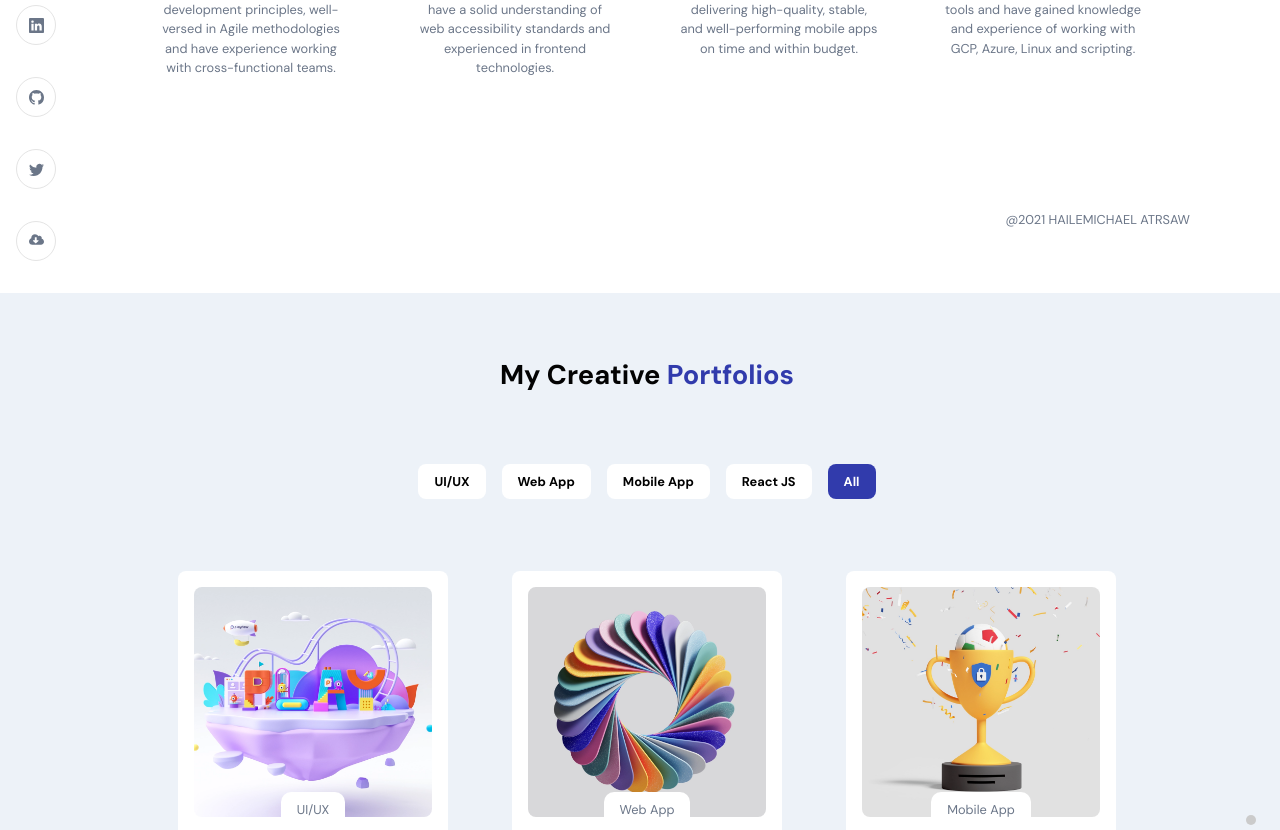
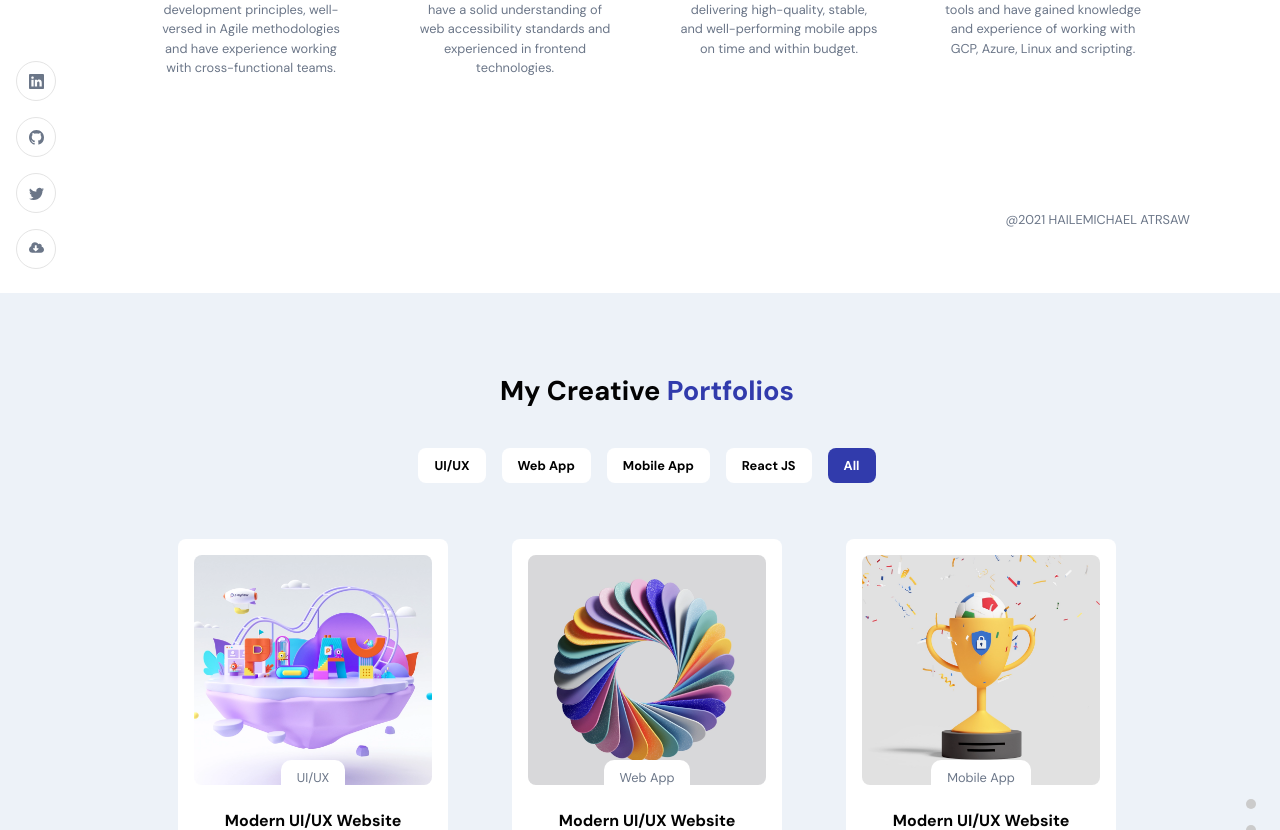
Before and after one commit to hailatGH/hailemichael_atrsaw, a React (Vite) app: page / in a window 1280 px wide. Shown: the part 1307-2137 px from the top of the page. Built offline with nearby package versions, Linux system fonts and the light colour scheme; a web font is replaced by a local one.

Commit message:
tooltip for cv download working fine only on home page

```diff
--- a/src/App.scss
+++ b/src/App.scss
@@ -113,12 +113,12 @@
 
     padding: 1rem;
 
-    div {
+    div{
       width: 40px;
       height: 40px;
       border-radius: 50%;
       background-color: var(--white-color);
-      margin: 1rem 0;
+      margin: 0.5rem 0;
       border: 1px solid var(--lightGray-color);
 
       display: flex;
@@ -143,6 +143,8 @@
         }
       }
 
+
+
       @media screen and (min-width: 2000px) {
         width: 70px;
         height: 70px;
@@ -156,9 +158,6 @@
       }
     }
 
-    div.resumeDownload {
-
-    }
   }
 
   .app__navigation {
@@ -199,3 +198,21 @@
       padding: 2rem;
     }
   }
+
+  .tooltip {
+    max-width: 300px !important;
+    background-color: var(--white-color) !important;
+    box-shadow: 0 0 25px rgba(0, 0, 0, 0.1) !important;
+    border-radius: 5px !important;
+    padding: 0.7rem !important;
+    color: var(--gray-color) !important;
+    text-align: center !important;
+    line-height: 1.5 !important;
+    opacity: 1 !important;
+
+    @media screen and (min-width: 2000px) {
+      font-size: 1.75rem !important;
+      max-width: 500px !important;
+      line-height: 2 !important;
+    }
+  }
--- a/src/components/SocialMedia.jsx
+++ b/src/components/SocialMedia.jsx
@@ -1,10 +1,15 @@
 import React from "react";
-import { BsTwitter, BsInstagram, BsLinkedin, BsGithub } from "react-icons/bs";
-import { FaFacebookF, FaCloudDownloadAlt } from "react-icons/fa";
+import { BsTwitter, BsLinkedin, BsGithub } from "react-icons/bs";
+import { FaCloudDownloadAlt } from "react-icons/fa";
+import { Tooltip as ReactTooltip } from "react-tooltip";
+import "react-tooltip/dist/react-tooltip.css";
 
 import { files } from "../constants";
 
+const toolTipStyle = {};
+
 const SocialMedia = () => (
+  <>
     <div className="app__social">
       <div
         onClick={() =>
@@ -31,12 +36,19 @@ const SocialMedia = () => (
       >
         <BsTwitter />
       </div>
-    <div className="app__social-cv">
+
+      <div id="cvDownload" data-tooltip-content="Download Resume!">
         <a href={files.cv} download>
           <FaCloudDownloadAlt />
         </a>
       </div>
     </div>
+    <ReactTooltip
+      anchorId="cvDownload"
+      style={toolTipStyle}
+      className="tooltip"
+    />
+  </>
 );
 
 export default SocialMedia;
--- a/src/container/Skills/Skills.jsx
+++ b/src/container/Skills/Skills.jsx
@@ -194,7 +194,7 @@ const Skills = () => {
                       anchorId={work.name}
                       effect="solid"
                       arrowColor="#fff"
-                      className="skills-tooltip"
+                      className="tooltip"
                     />
                   </>
                 ))}
--- a/src/container/Skills/Skills.scss
+++ b/src/container/Skills/Skills.scss
@@ -2,6 +2,7 @@
     flex: 1;
     width: 100%;
     flex-direction: column;
+    margin-top: 1rem;
   }
 
   .app__skills-container {
@@ -137,21 +138,3 @@
       margin-right: 1rem;
     }
   }
-
-  .skills-tooltip {
-    max-width: 300px !important;
-    background-color: var(--white-color) !important;
-    box-shadow: 0 0 25px rgba(0, 0, 0, 0.1) !important;
-    border-radius: 5px !important;
-    padding: 1rem !important;
-    color: var(--gray-color) !important;
-    text-align: center !important;
-    line-height: 1.5 !important;
-    opacity: 1 !important;
-
-    @media screen and (min-width: 2000px) {
-      font-size: 1.75rem !important;
-      max-width: 500px !important;
-      line-height: 2 !important;
-    }
-  }
--- a/src/container/Work/Work.scss
+++ b/src/container/Work/Work.scss
@@ -2,6 +2,7 @@
     flex: 1;
     width: 100%;
     flex-direction: column;
+    margin-top: 1rem;
   }
 
   .app__work-filter {
@@ -11,7 +12,7 @@
     align-items: center;
     flex-wrap: wrap;
 
-    margin: 4rem 0 2rem;
+    margin: 2rem 0 1rem;
 
     .app__work-filter-item {
       padding: 0.5rem 1rem;
```
Lines whose indentation alone changed are shown as unchanged.
